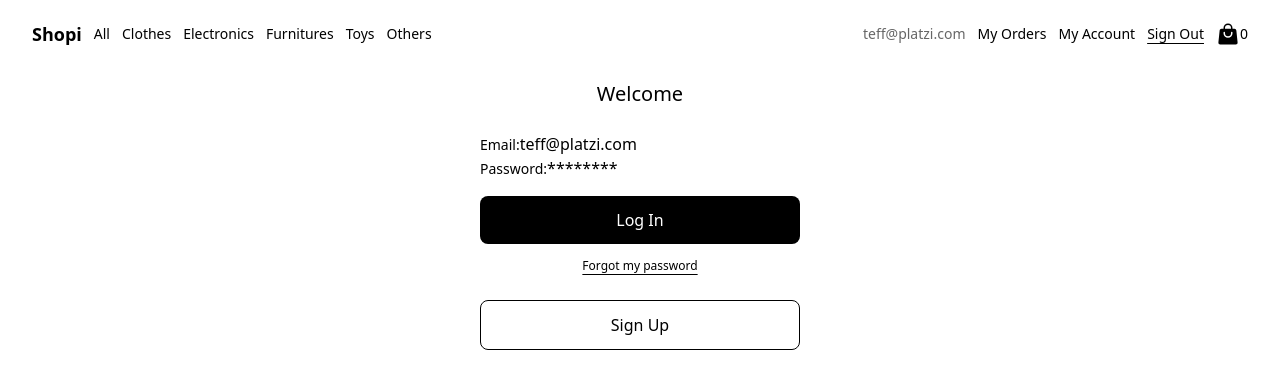
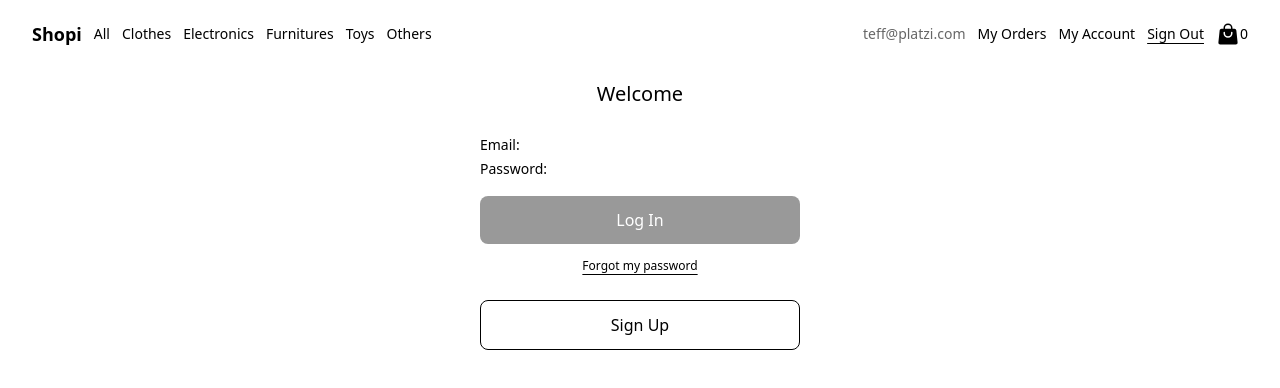
Before and after one commit to ChristianCSuarez/curso-practico-react, a React (Vite) app: page /sign-in in a window 1280 px wide. Shown: the top 388 px of the page. Built offline with nearby package versions, Linux system fonts and the light colour scheme; no server answers.

Commit message:
Agregar funcionalidad para saber si el usuario tiene cuenta o no para mostrar los datos y habilitar/deshabilitar botones

```diff
--- a/src/Pages/SignIn/index.jsx
+++ b/src/Pages/SignIn/index.jsx
@@ -1,29 +1,45 @@
+import { useContext } from 'react'
 import { Link } from 'react-router-dom'
+import { ShoppingCartContext } from '../../Context'
 import Layout from '../../Components/Layout'
 
 function SignIn() {
+    const context = useContext(ShoppingCartContext)
+
+    // Account
+    const account = localStorage.getItem('account')
+    const parsedAccount = JSON.parse(account)
+    // Has a account
+    const noAccountInLocalStorage = parsedAccount ? Object.keys(parsedAccount).length === 0 : true
+    const noAccountInLocalState = context.account ? Object.keys(context.account).length === 0 : true
+    const hasUserAnAccount = !noAccountInLocalState || !noAccountInLocalStorage
+
+
+
   return (
     <Layout>
             <h1 className='font-medium text-xl text-center mb-6 w-80'>Welcome</h1>
             <div className='flex flex-col w-80'>
                 <p>
                     <span className='font-light text-sm'>Email:</span>
-                    <span>teff@platzi.com</span>
+                    <span>{parsedAccount?.email}</span>
                 </p>
                 <p>
                     <span className='font-light text-sm'>Password:</span>
-                    <span>********</span>
+                    <span>{parsedAccount?.password}</span>
                 </p>
                 <Link
                     to='/'>
-                    <button className='bg-black disabled:bg-black/40 text-white w-full rounded-lg py-3 mt-4 mb-2'>
+                    <button className='bg-black disabled:bg-black/40 text-white w-full rounded-lg py-3 mt-4 mb-2'
+                    disabled={!hasUserAnAccount}>
                         Log In
                     </button>
                 </Link>
                 <div className='text-center'>
                     <a className='font-light text-xs underline underline-offset-4' href='/'>Forgot my password</a>
                 </div>
-                <button className='border border-black disabled:text-black/40 disabled:border-black/40 rounded-lg mt-6 py-3'>
+                <button className='border border-black disabled:text-black/40 disabled:border-black/40 rounded-lg mt-6 py-3'
+                disabled={hasUserAnAccount}>
                     Sign Up
                 </button>
             </div>
```
